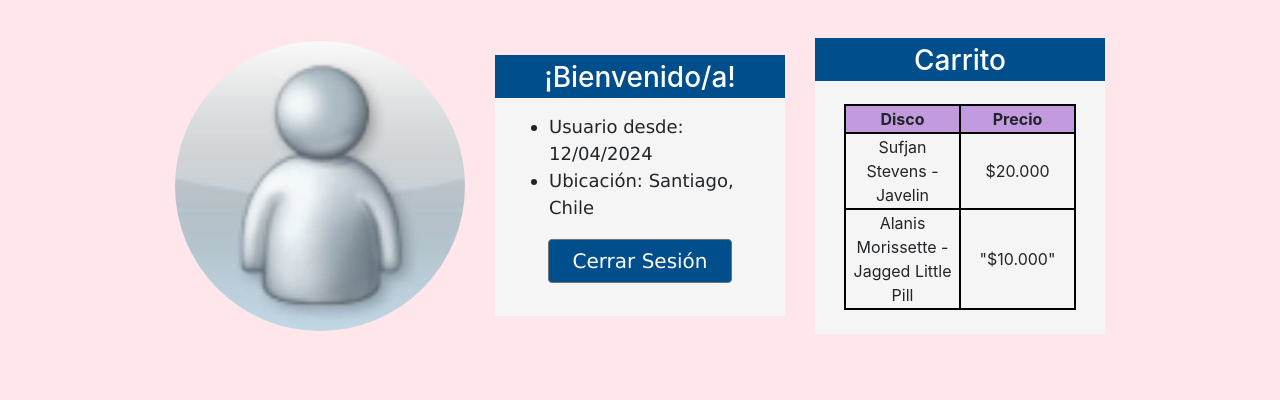
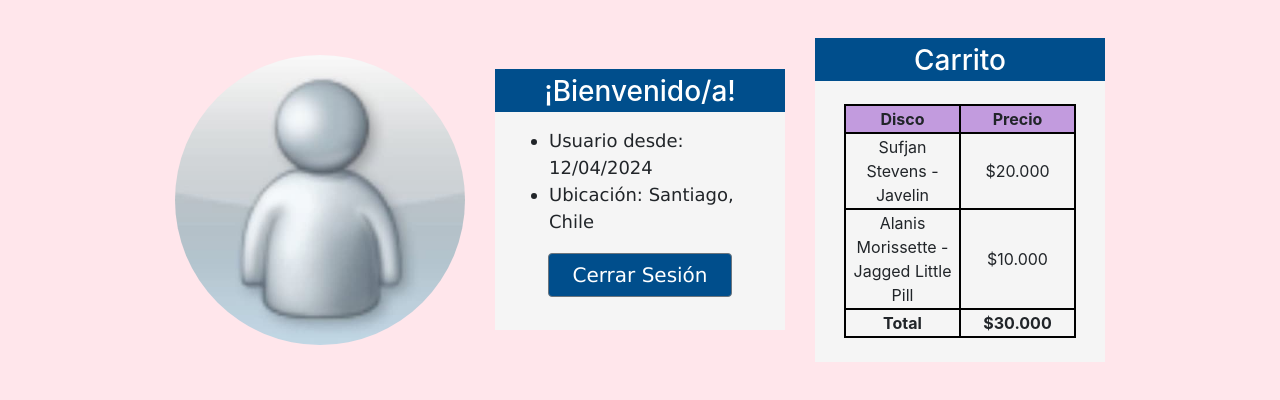
Before and after one commit to vicentefredes/evaluaci-nEA1, a plain HTML site: page miCuenta.html in a window 1280 px wide. Shown: the part 176-576 px from the top of the page. Drawn offline with nearby package versions, Linux system fonts and the light colour scheme.

Commit message:
último commit

```diff
--- a/miCuenta.html
+++ b/miCuenta.html
@@ -86,8 +86,12 @@
                       </tr>
                       <tr>
                           <td>Alanis Morissette - Jagged Little Pill</td>
-                          <td>"$10.000"</td>
+                          <td>$10.000</td>
                       </tr>
+                      <tr>
+                        <td style="font-weight: bold;">Total</td>
+                        <td style="font-weight: bold;">$30.000</td>
+                    </tr>
                   </table>
               </div>
           </div>
```
